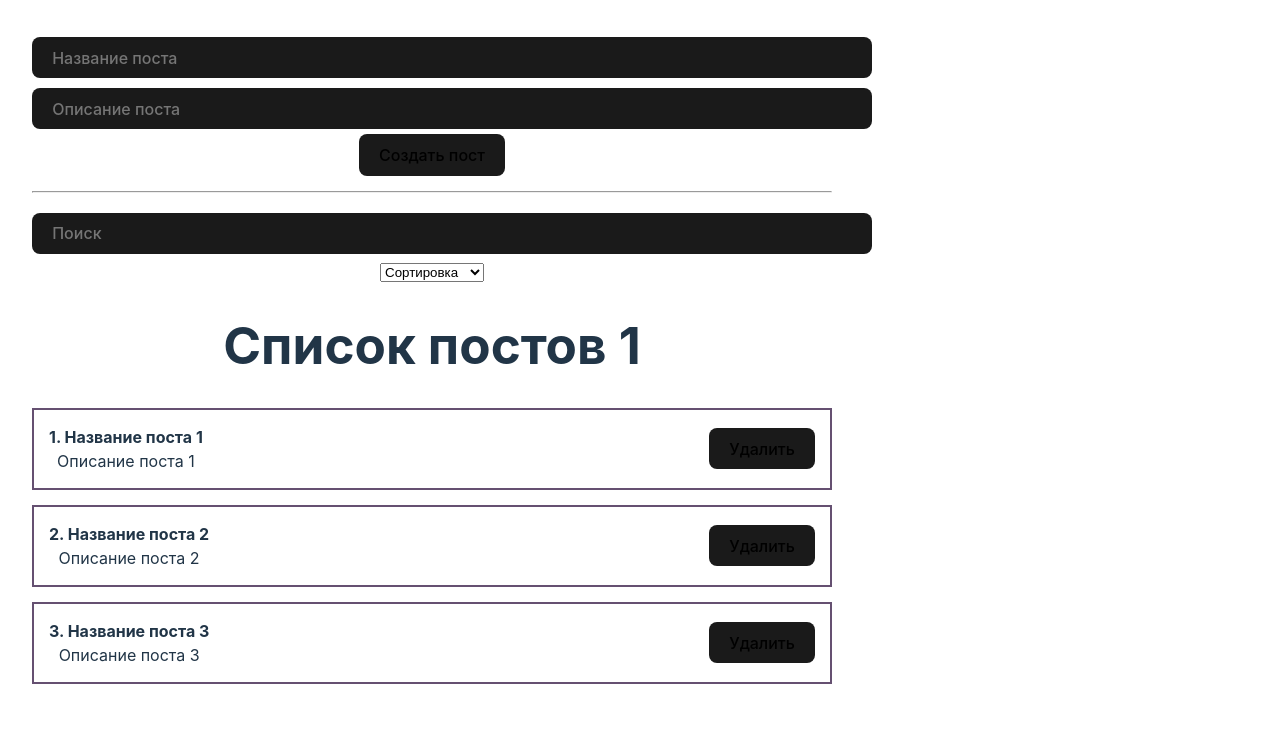
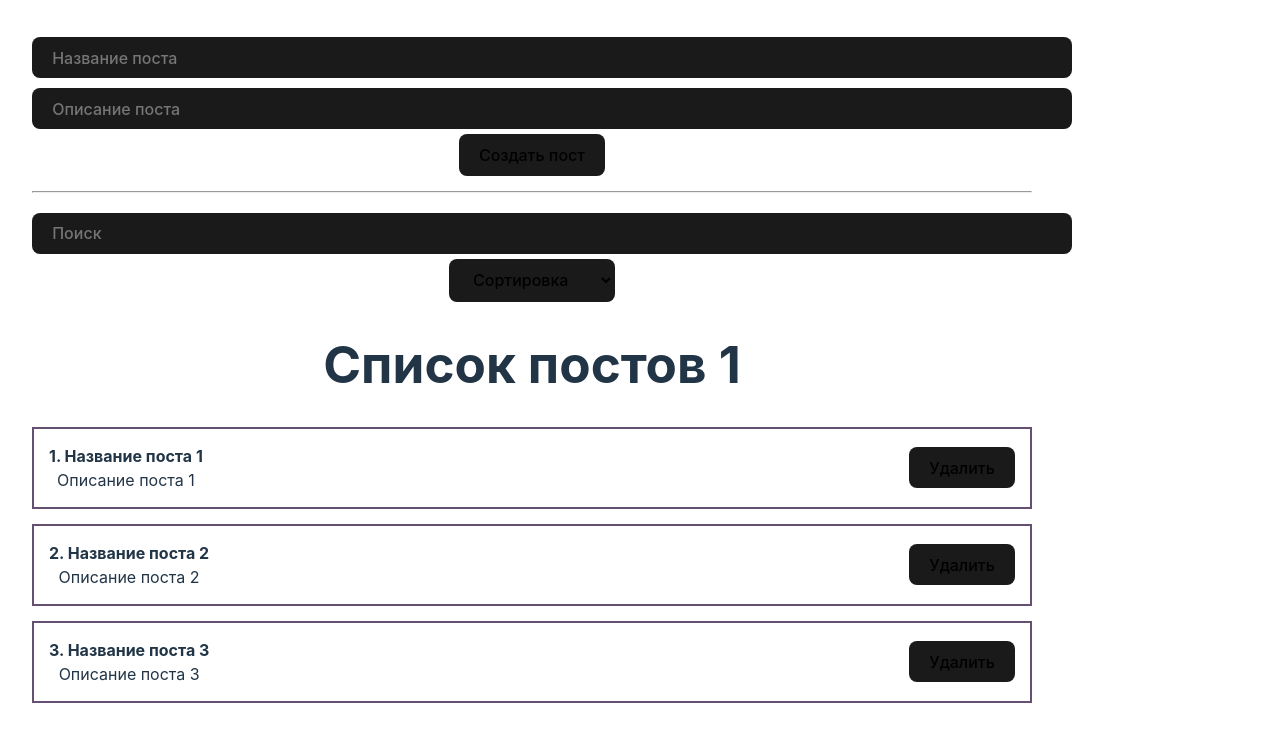
Before and after one commit to 00DemiX00/Feed-of-posts, a React (Vite) app: page / in a window 1280 px wide. Shown: the top 742 px of the page. Built offline with nearby package versions, Linux system fonts and the light colour scheme.

Commit message:
Компонент MySelect - выпадающий список сортировки приведен к единому (общему) стилю CSS

```diff
--- a/src/App.jsx
+++ b/src/App.jsx
@@ -46,8 +46,9 @@ function App() {
 
   return (
   <div className='App'>
-      <MyModal>cxcxc</MyModal>
+      <MyModal visible={true}>
       <PostForm create={createPost}></PostForm>
+      </MyModal>
       <hr style={{margin:'15px 0' }}></hr>
       <PostFilter filter={filter} setFilter={setFilter}></PostFilter>
       <PostList remove={removePost} posts={sortedAndSearchPosts} title="Список постов 1"></PostList>
--- a/src/Components/UI/Modal/MyModal.jsx
+++ b/src/Components/UI/Modal/MyModal.jsx
@@ -1,9 +1,15 @@
 import React from 'react';
 import classes from './MyModal.module.css';
 
-const MyModal = ({children}) => {
+const MyModal = ({children, visible, setVisible}) => {
+
+    const rootClasses = [classes.MyModal]
+    if(visible) {
+        rootClasses.push(classes.active);
+    }
+
     return (
-        <div className={[classes.MyModal, classes.active].join('')}>
+        <div className={[rootClasses].join('')}>
             <div className={classes.MyModalContent}>
                 {children}
             </div>
--- a/src/Components/UI/Modal/MyModal.module.css
+++ b/src/Components/UI/Modal/MyModal.module.css
@@ -1,16 +1,16 @@
 .MyModal {
 position: fixed;
-top: 0;
-bottom: 0;
-right: 0;
-left: 0;
+top: 50;
+bottom: 50;
+right: 50;
+left: 50;
 display: none;
-background-color: white;
+background: rgba(0, 0, 0, 0.5);
 };
 
 .myModalContent{
     padding: 25px;
-    background: white;
+    background: blueviolet;
     border-radius: 16px;
     min-width: 250px;
     background-color: aqua
@@ -20,5 +20,4 @@ background-color: white;
     display: flex;
     justify-content: center;
     align-items: center;
-    background-color: aqua
 };
--- a/src/Components/UI/Select/MySelect.jsx
+++ b/src/Components/UI/Select/MySelect.jsx
@@ -1,8 +1,10 @@
 import React from "react";
+import classes from './MySelect.module.css'
 
 const MySelect = ({options, defaultValue, value, onChange}) => {
     return (
             <select
+                className={classes.MySlct}
                 value={value}
                 onChange={event => onChange(event.target.value)}>
 
--- /dev/null
+++ b/src/Components/UI/Select/MySelect.module.css
@@ -0,0 +1,18 @@
+.MySlct {
+    border-radius: 8px;
+    border: 1px solid transparent;
+    padding: 0.6em 1.2em;
+    font-size: 1em;
+    font-weight: 500;
+    font-family: inherit;
+    background-color: #1a1a1a;
+    cursor: pointer;
+    transition: border-color 0.25s;
+  }
+  .MySlct:hover {
+    border-color: #646cff;
+  }
+  .MySlct:focus,
+  .MySlct:focus-visible {
+    outline: 4px auto -webkit-focus-ring-color;
+  }
--- a/src/Styles/App.css
+++ b/src/Styles/App.css
@@ -1,5 +1,5 @@
 .App {
-  width: 800px;
+  width: 1000px;
 }
 
 .post {
```
